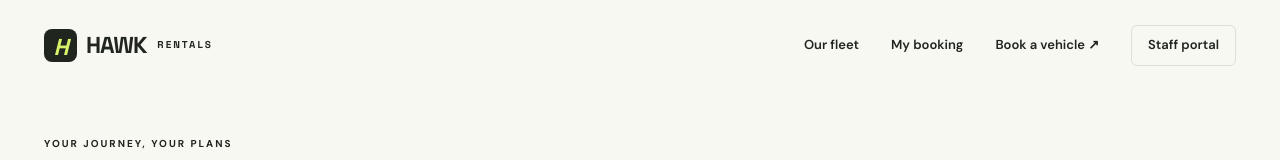
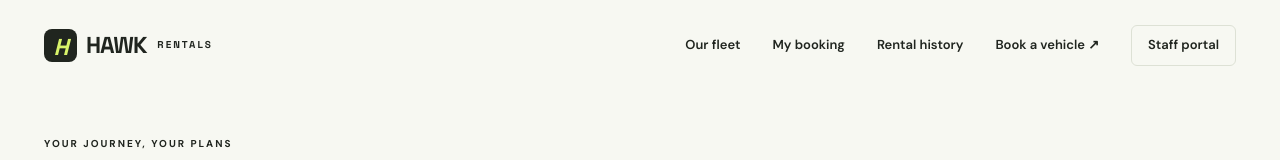
Before and after one commit to Hawk-Rentals/Hawk-Rentals, a Next.js app in the folder frontend/: page /reservations in a window 1280 px wide. Shown: the top 160 px of the page. Built offline with nearby package versions, Linux system fonts and the light colour scheme; no server answers.

Commit message:
USER-6: add rental history navigation

```diff
--- a/frontend/app/layout.tsx
+++ b/frontend/app/layout.tsx
@@ -13,7 +13,7 @@ export default function RootLayout({ children }: { children: ReactNode }) {
       <body>
         <header className="site-header">
           <Link className="brand" href="/" aria-label="Hawk Rentals home"><span className="brand-mark">H</span> HAWK<span className="brand-sub">RENTALS</span></Link>
-          <nav aria-label="Main navigation"><Link href="/vehicles">Our fleet</Link><Link href="/reservations">My booking</Link><Link href="/#reserve">Book a vehicle <span aria-hidden="true">↗</span></Link><Link className="staff-link" href="/staff">Staff portal</Link></nav>
+          <nav aria-label="Main navigation"><Link href="/vehicles">Our fleet</Link><Link href="/reservations">My booking</Link><Link href="/history">Rental history</Link><Link href="/#reserve">Book a vehicle <span aria-hidden="true">↗</span></Link><Link className="staff-link" href="/staff">Staff portal</Link></nav>
         </header>
         {children}
         <footer><Link className="brand" href="/">HAWK RENTALS</Link><span>A good drive starts here.</span><Link href="/photo-credits">Photo credits</Link><span>© {new Date().getFullYear()} Hawk Rentals</span></footer>
```
